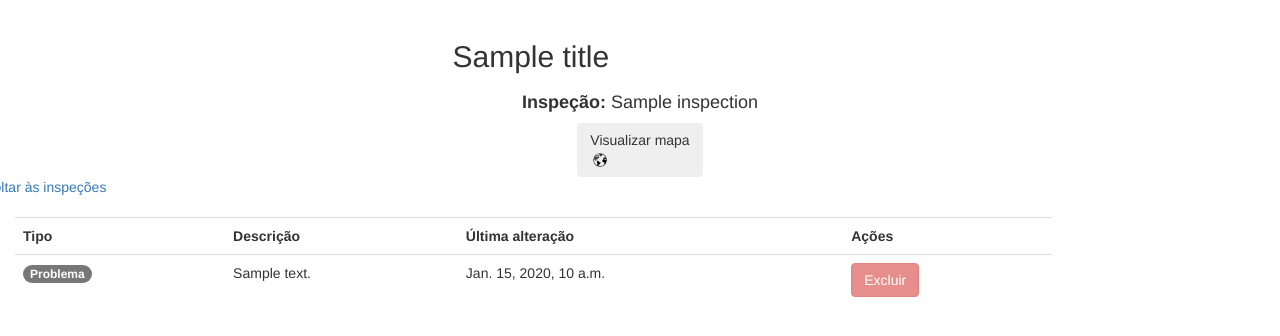
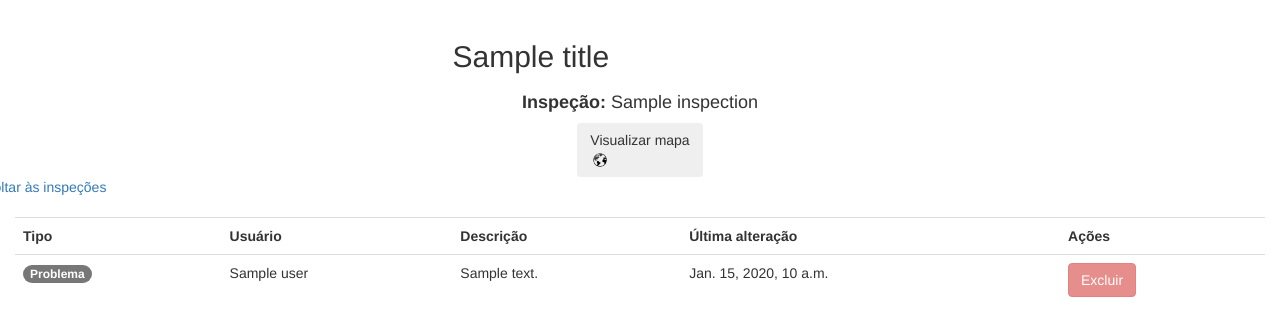
Before and after one commit to goncalvesej/agromap_server, a Django app: template websrv_tech/templates/event/events.html in a window 1280 px wide. Shown: the part 51-387 px from the top of the page. Run offline with Django 3.2, Linux system fonts and the light colour scheme; the template is opened without the code that fills it: most values are stand-ins (such as "Sample title", 1, 10 or a date in 2020); some libraries are stand-ins or nearby versions.

Commit message:
user name in events, supervisor name in inspections

```diff
--- a/websrv_tech/templates/event/events.html
+++ b/websrv_tech/templates/event/events.html
@@ -30,10 +30,11 @@
 <br>
 
 <div class="row center-block justify-content-center">
-  <div class="col-md-10">
+  <div class="col-md-12">
     <table class="table table-hover">
       <tr>
         <th>Tipo</th>
+        <th>Usuário</th>
         <th>Descrição</th>
         <th>Última alteração</th>
         <th>Ações</th>
@@ -48,6 +49,7 @@
         {% else %}
           <td><span class="badge badge-danger">Problema</span></td>
         {% endif%}
+        <td>{{event.user}}</td>
         <td>{{event.description}}</td>
         <td>{{event.last_edit_at}}</td>
         {% if event.inspection.supervisor.id == user.id or event.user.id == user.id %}
--- a/websrv_tech/templates/inspection/list.html
+++ b/websrv_tech/templates/inspection/list.html
@@ -20,6 +20,7 @@
       <tr>
         <th>Visualizar</th>
         <th>Nome</th>
+        <th>Supervisor</th>
         <th>Criado em</th>
         <th>Início</th>
         <th>Fim</th>
@@ -33,6 +34,7 @@
           </button>
         </td>
         <td>{{i.name}}</td>
+        <td>{{i.supervisor}}</td>
         <td>{{i.created_at}}</td>
         <td>{{i.start_at}}</td>
         <td>{{i.end_at}}</td>
```
